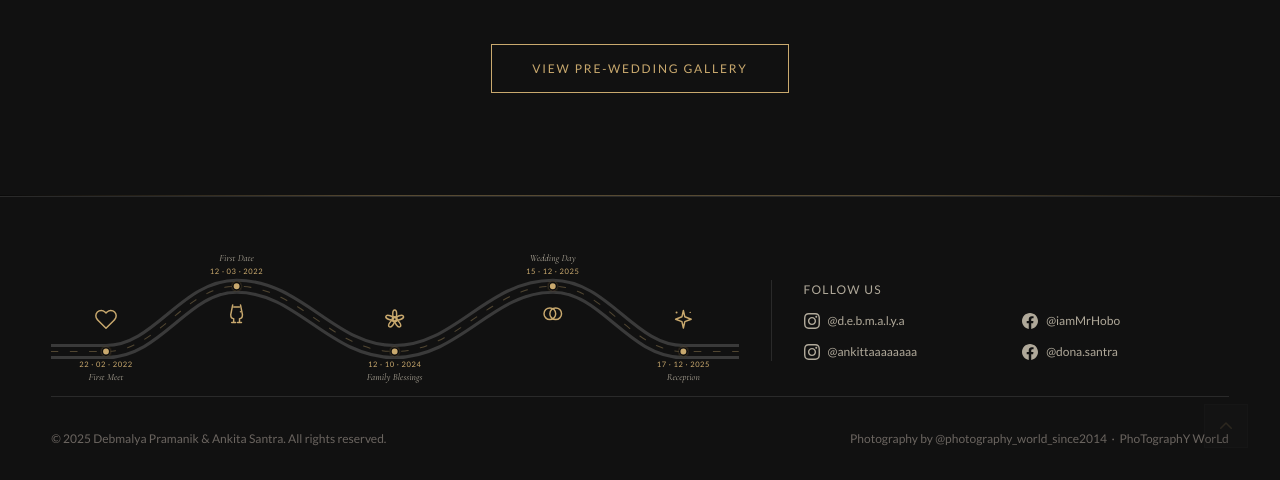
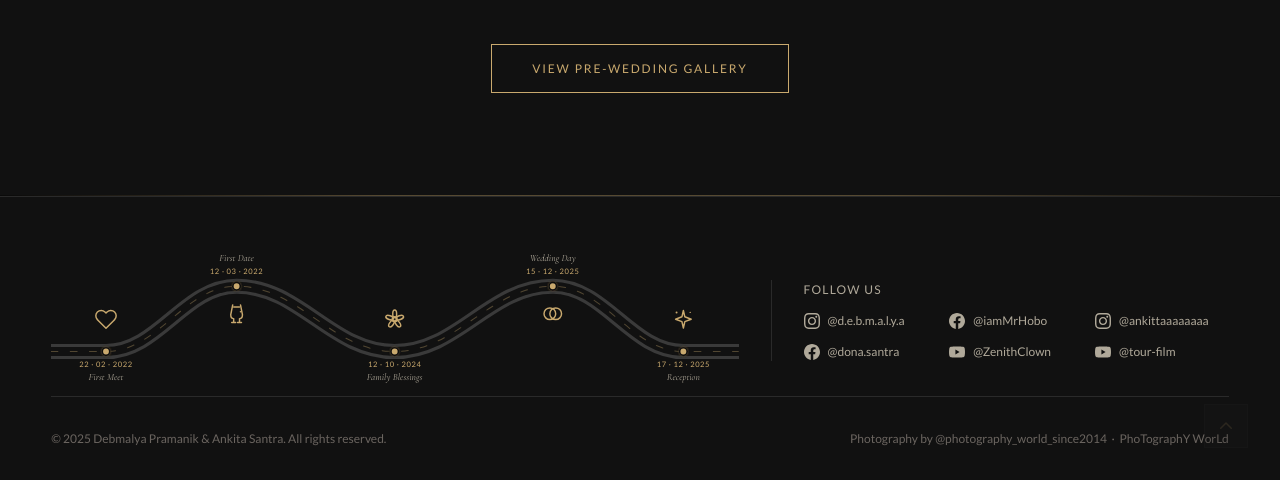
Before and after one commit to ZenithClown/wedding, a Jekyll site: the page built from index.html, in a window 1280 px wide and 900 px high, scrolled down 4114 px, cut to the strip 420-900 px from the top of the window. Built offline with Jekyll 4.4.1, drawn with Linux system fonts in a browser that asks for light colours; some of the changed lines change nothing that is shown.

Commit message:
⭐ added youtube channel links to footer

```diff
--- a/_includes/footer.html
+++ b/_includes/footer.html
@@ -151,6 +151,34 @@
           </svg>
           @dona.santra
         </a>
+        <a
+          href="https://www.youtube.com/@ZenithClown"
+          class="footer__social-link"
+          aria-label="ZenithClown on YouTube"
+          rel="noopener"
+          target="_blank"
+        >
+          <svg class="footer__social-icon" viewBox="0 0 24 24" xmlns="http://www.w3.org/2000/svg">
+            <path
+              d="M23.495 6.205a3.007 3.007 0 0 0-2.088-2.088c-1.87-.501-9.396-.501-9.396-.501s-7.507-.01-9.396.501A3.007 3.007 0 0 0 .527 6.205a31.247 31.247 0 0 0-.522 5.805 31.247 31.247 0 0 0 .522 5.783 3.007 3.007 0 0 0 2.088 2.088c1.868.502 9.396.502 9.396.502s7.506 0 9.396-.502a3.007 3.007 0 0 0 2.088-2.088 31.247 31.247 0 0 0 .5-5.783 31.247 31.247 0 0 0-.5-5.805zM9.609 15.601V8.408l6.264 3.602z"
+            />
+          </svg>
+          @ZenithClown
+        </a>
+        <a
+          href="https://www.youtube.com/@tour-film"
+          class="footer__social-link"
+          aria-label="Tour Film on YouTube"
+          rel="noopener"
+          target="_blank"
+        >
+          <svg class="footer__social-icon" viewBox="0 0 24 24" xmlns="http://www.w3.org/2000/svg">
+            <path
+              d="M23.495 6.205a3.007 3.007 0 0 0-2.088-2.088c-1.87-.501-9.396-.501-9.396-.501s-7.507-.01-9.396.501A3.007 3.007 0 0 0 .527 6.205a31.247 31.247 0 0 0-.522 5.805 31.247 31.247 0 0 0 .522 5.783 3.007 3.007 0 0 0 2.088 2.088c1.868.502 9.396.502 9.396.502s7.506 0 9.396-.502a3.007 3.007 0 0 0 2.088-2.088 31.247 31.247 0 0 0 .5-5.783 31.247 31.247 0 0 0-.5-5.805zM9.609 15.601V8.408l6.264 3.602z"
+            />
+          </svg>
+          @tour-film
+        </a>
       </div>
     </div>
 
--- a/assets/css/footer.css
+++ b/assets/css/footer.css
@@ -84,7 +84,7 @@
 /* --- Right: Social links (right column) --- */
 .footer__social {
   display: grid;
-  grid-template-columns: 1fr 1fr;
+  grid-template-columns: 1fr 1fr 1fr;
   gap: var(--space-3);
   align-self: center;
   padding-left: var(--space-8);
```
